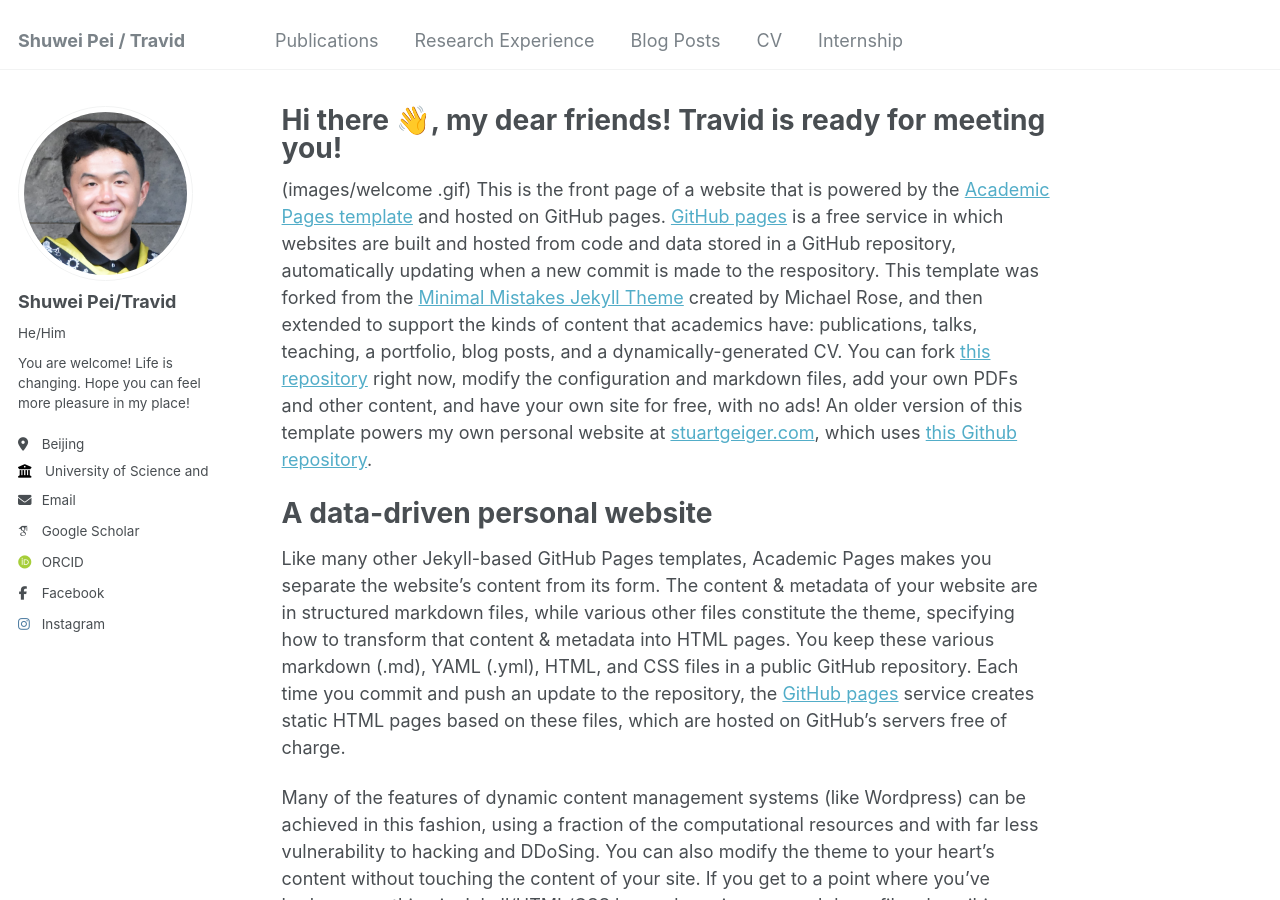
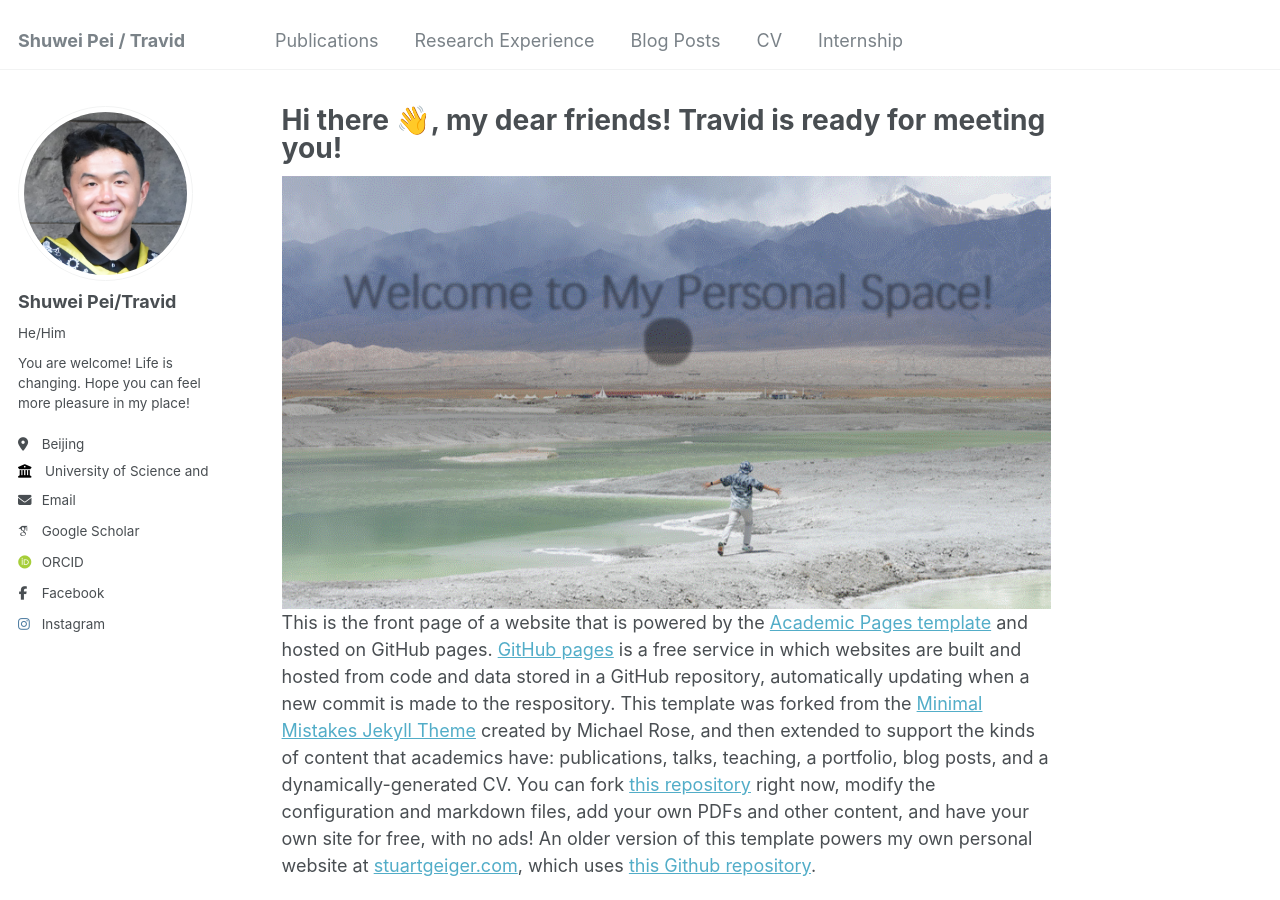
Before and after one commit to Travid-Pei/Travid-Pei.github.io, a Jekyll site: the page built from _pages/about.md, in a window 1280 px wide and 900 px high. Built offline with Jekyll 4.4.1, drawn with Linux system fonts in a browser that asks for light colours; some web fonts are replaced.

Commit message:
Update about.md

```diff
--- a/_pages/about.md
+++ b/_pages/about.md
@@ -6,7 +6,7 @@ redirect_from:
   - /about/
   - /about.html
 ---
-(images/welcome .gif)
+![welcome](images/welcome.gif)
 This is the front page of a website that is powered by the [Academic Pages template](https://github.com/academicpages/academicpages.github.io) and hosted on GitHub pages. [GitHub pages](https://pages.github.com) is a free service in which websites are built and hosted from code and data stored in a GitHub repository, automatically updating when a new commit is made to the respository. This template was forked from the [Minimal Mistakes Jekyll Theme](https://mmistakes.github.io/minimal-mistakes/) created by Michael Rose, and then extended to support the kinds of content that academics have: publications, talks, teaching, a portfolio, blog posts, and a dynamically-generated CV. You can fork [this repository](https://github.com/academicpages/academicpages.github.io) right now, modify the configuration and markdown files, add your own PDFs and other content, and have your own site for free, with no ads! An older version of this template powers my own personal website at [stuartgeiger.com](http://stuartgeiger.com), which uses [this Github repository](https://github.com/staeiou/staeiou.github.io).
 
 A data-driven personal website
```
